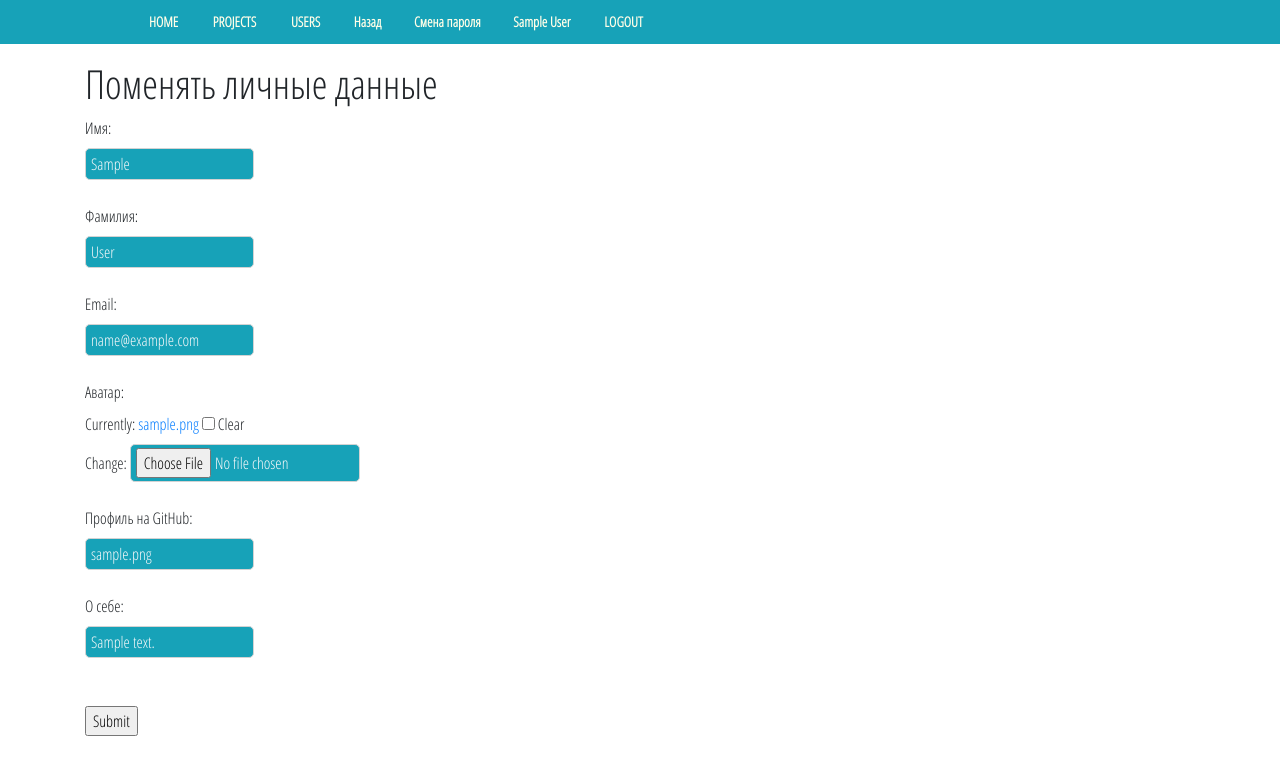
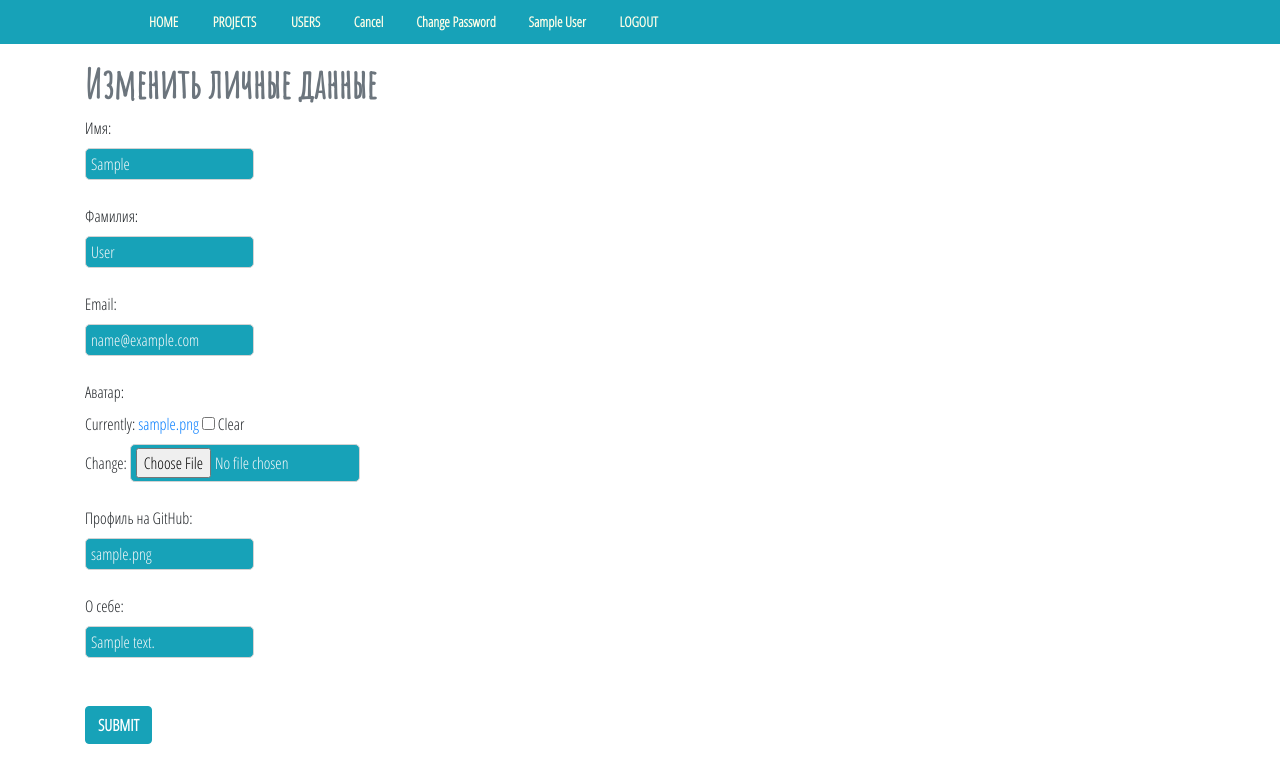
Before and after one commit to iBekNomad/python6_homework_projects_Aibek_Kazakbaev, a Django app: page /accounts/1/change/ in a window 1280 px wide. Shown: the top 783 px of the page. Run offline with Django 3.2, Linux system fonts and the light colour scheme; a user stored in the database is signed in; tables that the repository leaves empty hold one stand-in row (values such as "Sample post"); parts of the project's set-up code (start-up, migrations or seed data) failed here and were passed over; some libraries are stand-ins or nearby versions.

Commit message:
Пофиксил редактирования личных данных и добавил смену пароля

```diff
--- a/source/accounts/forms.py
+++ b/source/accounts/forms.py
@@ -53,3 +53,33 @@ class ProfileChangeForm(forms.ModelForm):
     class Meta:
         model = Profile
         exclude = ['user']
+
+
+class PasswordChangeForm(forms.ModelForm):
+    password = forms.CharField(label="Новый пароль", strip=False, widget=forms.PasswordInput)
+    password_confirm = forms.CharField(label="Подтвердите пароль", widget=forms.PasswordInput, strip=False)
+    old_password = forms.CharField(label="Старый пароль", strip=False, widget=forms.PasswordInput)
+
+    def clean_password_confirm(self):
+        password = self.cleaned_data.get("password")
+        password_confirm = self.cleaned_data.get("password_confirm")
+        if password and password_confirm and password != password_confirm:
+            raise forms.ValidationError('Пароли не совпадают!')
+        return password_confirm
+
+    def clean_old_password(self):
+        old_password = self.cleaned_data.get('old_password')
+        if not self.instance.check_password(old_password):
+            raise forms.ValidationError('Старый пароль неправильный!')
+        return old_password
+
+    def save(self, commit=True):
+        user = self.instance
+        user.set_password(self.cleaned_data["password"])
+        if commit:
+            user.save()
+        return user
+
+    class Meta:
+        model = get_user_model()
+        fields = ['password', 'password_confirm', 'old_password']
--- a/source/accounts/templates/user/user_change.html
+++ b/source/accounts/templates/user/user_change.html
@@ -3,17 +3,20 @@
 {% block title %}Редактировать пользователя{% endblock %}
 
 {% block menu %}
-    <li><a href="{% url "accounts:detail" user_obj.pk %}">Назад</a></li>
-    <li><a href="#">Смена пароля</a></li>
+    {% if request.user == user_obj %}
+        <li><a href="{% url "accounts:detail" user_obj.pk %}" class="font-weight-bold text-decoration-none">Cancel</a></li>
+        <li><a href="{% url "accounts:password_change" user_obj.pk %}" class="font-weight-bold text-decoration-none">Change Password</a></li>
+    {% endif %}
 {% endblock %}
 
 {% block content %}
-    <h1>Поменять личные данные</h1>
+    <h1 class="amatic-text font-weight-bold text-secondary">Изменить личные данные</h1>
     <form action="{% url 'accounts:change' user_obj.pk %}" method="post" enctype="multipart/form-data">
         {% csrf_token %}
         {% include 'partial/form.html' with form=form fields_only=True %}
         {% include 'partial/form.html' with form=profile_form fields_only=True %}
         <br>
-        <input type="submit" value="Submit">
+        <input class="btn btn btn-info font-weight-bold text-uppercase" type="submit" value="Submit">
     </form>
+    <p></p>
 {% endblock %}
--- a/source/accounts/urls.py
+++ b/source/accounts/urls.py
@@ -1,6 +1,7 @@
 from django.urls import path
 from django.contrib.auth.views import LoginView, LogoutView
-from accounts.views import RegisterView, RegisterActivateView, UserDetailView, UserIndexView, UserChangeView
+from accounts.views import RegisterView, RegisterActivateView, UserDetailView, UserIndexView, UserChangeView, \
+    UserPasswordChangeView
 
 app_name = 'accounts'
 
@@ -12,4 +13,5 @@ urlpatterns = [
     path('<int:pk>/', UserDetailView.as_view(), name='detail'),
     path('', UserIndexView.as_view(), name='user_list'),
     path('<int:pk>/change/', UserChangeView.as_view(), name='change'),
+    path('<int:pk>/password_change/', UserPasswordChangeView.as_view(), name='password_change')
 ]
--- a/source/accounts/views/user_views.py
+++ b/source/accounts/views/user_views.py
@@ -1,4 +1,4 @@
-from django.contrib.auth.mixins import LoginRequiredMixin, PermissionRequiredMixin
+from django.contrib.auth.mixins import LoginRequiredMixin, PermissionRequiredMixin, UserPassesTestMixin
 from django.contrib.auth.models import User
 from django.core.paginator import Paginator
 from django.db.models import Q
@@ -8,7 +8,7 @@ from django.contrib.auth import login, get_user_model
 from django.urls import reverse
 from django.utils.http import urlencode
 
-from accounts.forms import MyUserCreationForm, UserChangeForm, ProfileChangeForm
+from accounts.forms import MyUserCreationForm, UserChangeForm, ProfileChangeForm, PasswordChangeForm
 from django.views.generic import CreateView, View, DetailView, ListView, UpdateView
 
 from accounts.models import AuthToken
@@ -101,11 +101,14 @@ class UserIndexView(ListView, PermissionRequiredMixin):
         return None
 
 
-class UserChangeView(UpdateView):
+class UserChangeView(UserPassesTestMixin, UpdateView):
     model = get_user_model()
     form_class = UserChangeForm
     template_name = 'user/user_change.html'
     context_object_name = 'user_obj'
+
+    def test_func(self):
+        return self.request.user == self.get_object()
 
     def get_context_data(self, **kwargs):
         if 'profile_form' not in kwargs:
@@ -139,3 +142,16 @@ class UserChangeView(UpdateView):
 
     def get_success_url(self):
         return reverse('accounts:detail', kwargs={'pk': self.object.pk})
+
+
+class UserPasswordChangeView(UserPassesTestMixin, UpdateView):
+    model = get_user_model()
+    template_name = 'user/user_password_change.html'
+    form_class = PasswordChangeForm
+    context_object_name = 'user_obj'
+
+    def test_func(self):
+        return self.request.user == self.get_object()
+
+    def get_success_url(self):
+        return reverse('accounts:login')
--- a/source/webapp/templates/issue/issue_view.html
+++ b/source/webapp/templates/issue/issue_view.html
@@ -3,10 +3,10 @@
 {% block title %}View{% endblock %}
 
 {% block menu %}
-    {% if perms.webapp.change_issue %}
+    {% if perms.webapp.change_issue and request.user in project.user.all %}
         <li><a href="{% url 'issue_update' issue.pk %}" class="text-uppercase text-decoration-none">Update</a></li>
     {% endif %}
-    {% if perms.webapp.delete_issue %}
+    {% if perms.webapp.delete_issue and request.user in project.user.all %}
         <li><a href="{% url 'issue_delete' issue.pk %}" class="text-uppercase text-decoration-none">Delete</a></li>
     {% endif %}
 {% endblock %}
--- a/source/webapp/views/project_views.py
+++ b/source/webapp/views/project_views.py
@@ -85,10 +85,14 @@ class ProjectView(DetailView):
             return issues, None, False
 
 
-class ProjectCreateView(LoginRequiredMixin, CreateView):
+class ProjectCreateView(PermissionRequiredMixin, CreateView):
     template_name = 'project/project_create.html'
     form_class = ProjectForm
     model = Project
+    permission_required = 'webapp.add_project'
+
+    def has_permission(self):
+        return super().has_permission()
 
     def form_valid(self, form):
         user = get_user_model().objects.filter(pk=self.request.user.pk)
```
Also changed, not shown: source/accounts/templates/user/user_detail.html (+5 -3 lines), source/accounts/templates/user/user_password_change.html (added, +16 -0 lines), source/webapp/templates/project/project_view.html (+4 -4 lines).
